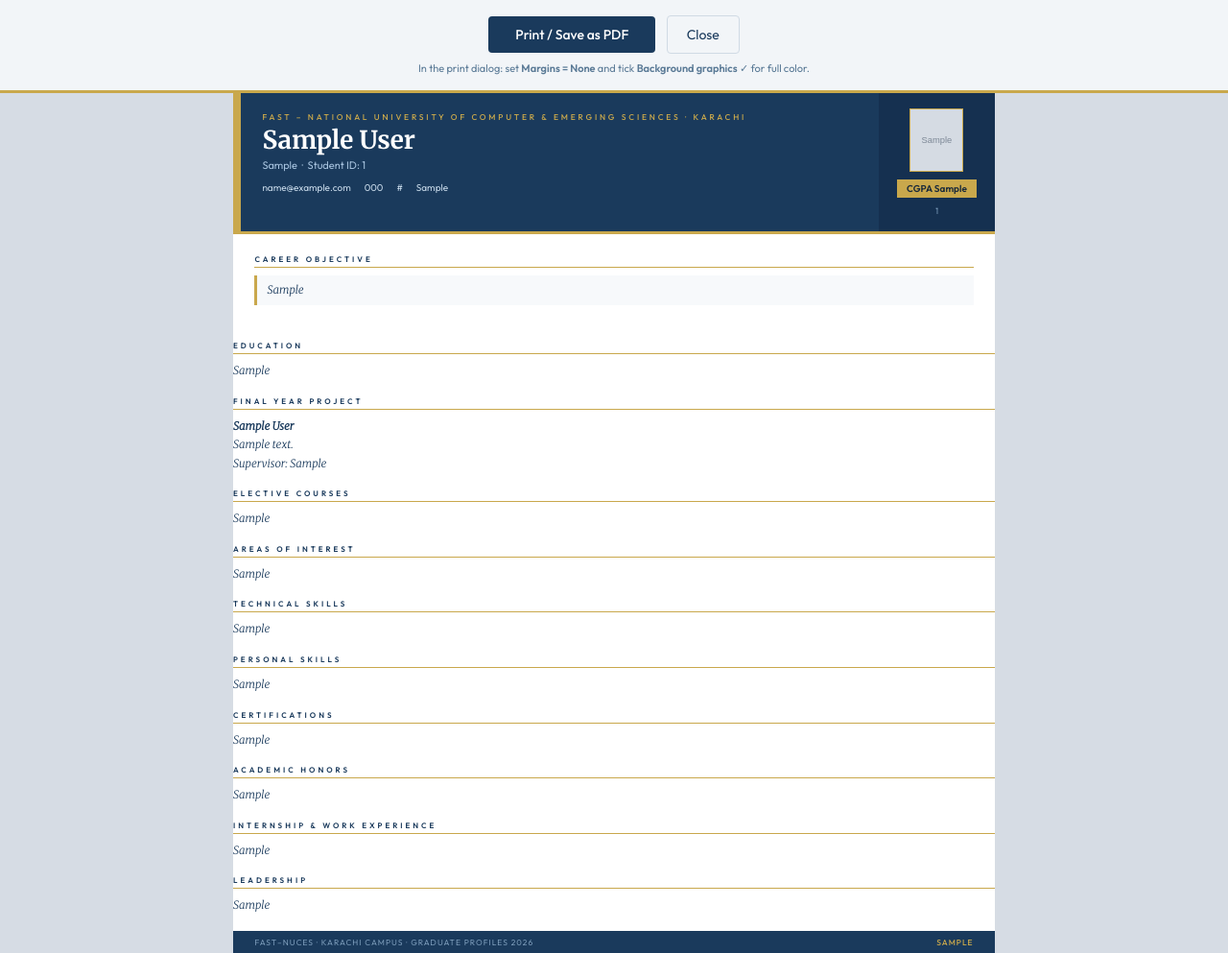
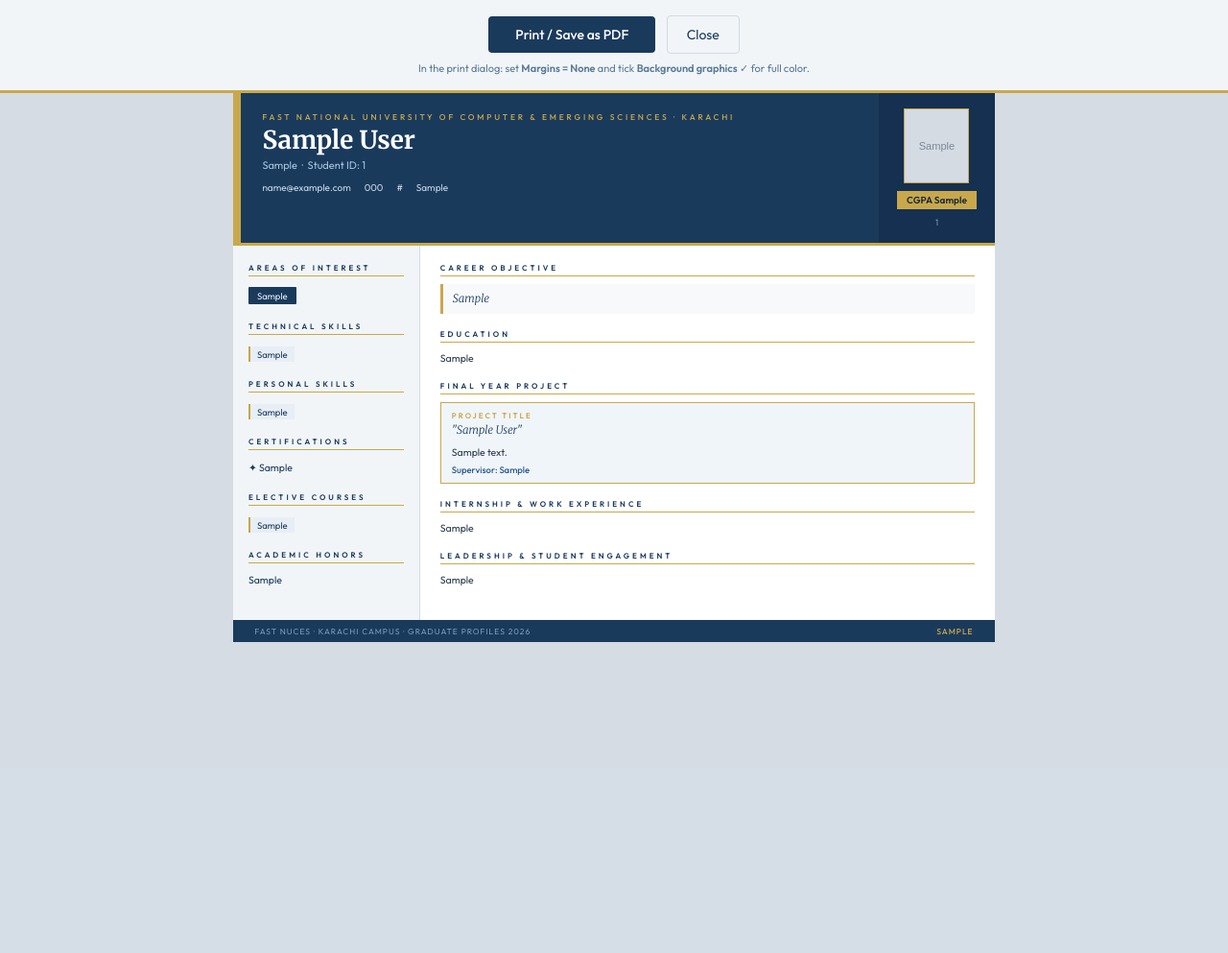
Before and after one commit to alisha-develops/fast-grad-cvs, a FastAPI app: page /admin/preview/1 in a window 1280 px wide. Shown: the whole page at 96% size. After the commit the page ends 669 px from the top, so only its background shows below. Run offline with FastAPI, Linux system fonts and the light colour scheme; the visitor is signed in with stand-in values (Sample User, id 1); tables that the repository leaves empty hold one stand-in row (values such as "Sample post"); grey boxes marked "Sample" are stand-in pictures; parts of the project's set-up code (start-up, migrations or seed data) failed here and were passed over.

Commit message:
fix preview

```diff
--- a/backend/templates/preview.html
+++ b/backend/templates/preview.html
@@ -21,7 +21,7 @@
             <div class="header-row">
                 <div class="header-gold-edge"></div>
                 <div class="header-text">
-                    <p class="header-eyebrow">FAST – National University of Computer &amp; Emerging Sciences · Karachi</p>
+                    <p class="header-eyebrow">FAST  National University of Computer &amp; Emerging Sciences · Karachi</p>
                     <h1 class="header-name">{{ student.full_name }}</h1>
                     <p class="header-meta">{{ student.degree_program or 'BS Computer Science' }} &nbsp;·&nbsp; Student ID: {{ student.student_id }}</p>
                     <div class="header-contacts">
@@ -37,10 +37,9 @@
                 </div>
                 <div class="header-side">
                     {% if student.photo_url %}
-                    <img src="{{ student.photo_url }}" class="header-photo" style="width: 56px; height: 66px;"/>
+                    <img src="{{ student.photo_url }}" class="header-photo"/>
                     {% else %}
-                    <div class="header-photo-placeholder" style="width: 56px;
-                    height: 66px;"></div>
+                    <div class="header-photo-placeholder"></div>
                     {% endif %}
                     <div class="cgpa-badge">CGPA {{ student.cgpa }}</div>
                     <p class="header-side-id">{{ student.student_id }}</p>
@@ -50,6 +49,72 @@
         <div class="gold-bar"></div>
 
         <div class="cv-body">
+            <div class="sidebar">
+
+                {% if student.areas_of_interest %}
+                <div class="section">
+                    <p class="sec-title">Areas of Interest</p>
+                    {% for item in student.areas_of_interest.split(',') %}
+                    <span class="pill">{{ item.strip() }}</span>
+                    {% endfor %}
+                </div>
+                {% endif %}
+
+                {% if student.technical_skills %}
+                <div class="section">
+                    <p class="sec-title">Technical Skills</p>
+                    {% for item in student.technical_skills.split('\n') %}
+                        {% if item.strip() %}
+                        <span class="tag">{{ item.strip() }}</span>
+                        {% endif %}
+                    {% endfor %}
+                </div>
+                {% endif %}
+
+                {% if student.personal_skills %}
+                <div class="section">
+                    <p class="sec-title">Personal Skills</p>
+                    {% for item in student.personal_skills.split(',') %}
+                    <span class="tag">{{ item.strip() }}</span>
+                    {% endfor %}
+                </div>
+                {% endif %}
+
+                {% if student.certifications %}
+                <div class="section">
+                    <p class="sec-title">Certifications</p>
+                    {% for item in student.certifications.split('\n') %}
+                        {% if item.strip() %}
+                        <div class="cert-item">✦ {{ item.strip() }}</div>
+                        {% endif %}
+                    {% endfor %}
+                </div>
+                {% endif %}
+
+                {% if student.elective_courses %}
+                <div class="section">
+                    <p class="sec-title">Elective Courses</p>
+                    {% for item in student.elective_courses.split(',') %}
+                    <span class="tag">{{ item.strip() }}</span>
+                    {% endfor %}
+                </div>
+                {% endif %}
+
+                {% if student.honors %}
+                <div class="section">
+                    <p class="sec-title">Academic Honors</p>
+                    {% for item in student.honors.split('\n') %}
+                        {% if item.strip() %}
+                        <div class="honor-item">{{ item.strip() }}</div>
+                        {% endif %}
+                    {% endfor %}
+                </div>
+                {% endif %}
+
+            </div>
+
+            <div class="main">
+
                 {% if student.objective %}
                 <div class="section">
                     <p class="sec-title">Career Objective</p>
@@ -58,61 +123,49 @@
                     </div>
                 </div>
                 {% endif %}
-        </div>
+
+                {% if student.education %}
                 <div class="section">
                     <p class="sec-title">Education</p>
-            <p class="obj-text">{{ student.education }}</p>
+                    <p class="eb">{{ student.education }}</p>
                 </div>
+                {% endif %}
 
+                {% if student.fyp_title %}
                 <div class="section">
                     <p class="sec-title">Final Year Project</p>
-            <p class="obj-text"><strong>{{ student.fyp_title }}</strong></p>
-            <p class="obj-text">{{ student.fyp_desc }}</p>
-            <p class="obj-text">Supervisor: {{ student.fyp_supervisor }}</p>
+                    <div class="thesis-box">
+                        <p class="thesis-label">Project Title</p>
+                        <p class="thesis-title">"{{ student.fyp_title }}"</p>
+                        {% if student.fyp_desc %}
+                        <p class="eb" style="margin-top:6px;">{{ student.fyp_desc }}</p>
+                        {% endif %}
+                        {% if student.fyp_supervisor %}
+                        <p class="thesis-sup">Supervisor: {{ student.fyp_supervisor }}</p>
+                        {% endif %}
                     </div>
+                </div>
+                {% endif %}
 
-        <div class="section">
-            <p class="sec-title">Elective Courses</p>
-            <p class="obj-text">{{ student.elective_courses }}</p>
-        </div>
-
-        <div class="section">
-            <p class="sec-title">Areas of Interest</p>
-            <p class="obj-text">{{ student.areas_of_interest }}</p>
-        </div>
-
-        <div class="section">
-            <p class="sec-title">Technical Skills</p>
-            <p class="obj-text">{{ student.technical_skills }}</p>
-        </div>
-
-        <div class="section">
-            <p class="sec-title">Personal Skills</p>
-            <p class="obj-text">{{ student.personal_skills }}</p>
-        </div>
-
-        <div class="section">
-            <p class="sec-title">Certifications</p>
-            <p class="obj-text">{{ student.certifications }}</p>
-        </div>
-
-        <div class="section">
-            <p class="sec-title">Academic Honors</p>
-            <p class="obj-text">{{ student.honors }}</p>
-        </div>
-
+                {% if student.internship %}
                 <div class="section">
                     <p class="sec-title">Internship &amp; Work Experience</p>
-            <p class="obj-text">{{ student.internship }}</p>
+                    <p class="eb">{{ student.internship }}</p>
                 </div>
+                {% endif %}
 
+                {% if student.leadership %}
                 <div class="section">
-            <p class="sec-title">Leadership</p>
-            <p class="obj-text">{{ student.leadership }}</p>
+                    <p class="sec-title">Leadership &amp; Student Engagement</p>
+                    <p class="eb">{{ student.leadership }}</p>
+                </div>
+                {% endif %}
+
+            </div>
         </div>
 
         <div class="footer">
-            <span class="footer-left">FAST–NUCES · KARACHI CAMPUS · GRADUATE PROFILES 2026</span>
+            <span class="footer-left">FAST NUCES · KARACHI CAMPUS · GRADUATE PROFILES 2026</span>
             <span class="footer-right">{{ (student.degree_program or 'BS COMPUTER SCIENCE').upper() }}</span>
         </div>
     </div>
--- a/frontend/css/preview.css
+++ b/frontend/css/preview.css
@@ -4,6 +4,7 @@
     padding: 0;
     -webkit-print-color-adjust: exact !important;
     print-color-adjust: exact !important;
+    color-adjust: exact !important;
 }
 
 body {
@@ -18,6 +19,7 @@ body {
     position: relative;
     overflow: hidden;
 }
+
 .cv-header {
     background: #1a3a5c;
     position: relative;
@@ -85,6 +87,20 @@ body {
     min-width: 110px;
 }
 
+.header-photo {
+    width: 68px;
+    height: 78px;
+    object-fit: cover;
+    border: 1.5px solid #c9a84c;
+}
+
+.header-photo-placeholder {
+    width: 68px;
+    height: 78px;
+    border: 1.5px solid #c9a84c;
+    background: #1a3a5c;
+}
+
 .cgpa-badge {
     background: #c9a84c;
     color: #1a2a3a;
@@ -106,9 +122,20 @@ body {
 }
 
 .cv-body {
-    padding: 1.3rem 1.4rem;
+    display: grid;
+    grid-template-columns: 195px 1fr;
     position: relative;
     z-index: 1;
+}
+
+.sidebar {
+    background: #f2f5f8;
+    border-right: 0.5px solid #d0dae4;
+    padding: 1.1rem 1rem;
+}
+
+.main {
+    padding: 1.1rem 1.3rem;
     background: #fff;
 }
 
@@ -127,6 +154,50 @@ body {
     margin-bottom: 1rem;
 }
 
+.tag {
+    background: #e8eef5;
+    color: #1a3a5c;
+    font-size: 9.5px;
+    padding: 2px 7px;
+    border-left: 2px solid #c9a84c;
+    display: inline-block;
+    margin: 2px 2px 2px 0;
+}
+
+.pill {
+    background: #1a3a5c;
+    color: #e8f0f8;
+    font-size: 9.5px;
+    padding: 3px 9px;
+    border-radius: 1px;
+    display: inline-block;
+    margin: 2px 2px 2px 0;
+}
+
+.cert-item {
+    font-size: 10.5px;
+    color: #1a3a5c;
+    padding: 3px 0;
+    border-bottom: 0.5px solid #d8e2ea;
+}
+
+.cert-item:last-child {
+    border-bottom: none;
+}
+
+.honor-item {
+    font-size: 10.5px;
+    color: #1a3a5c;
+    padding: 2px 0;
+}
+
+.eb {
+    font-size: 10.5px;
+    color: #2a3a4a;
+    line-height: 1.55;
+    white-space: pre-line;
+}
+
 .obj-box {
     border-left: 3px solid #c9a84c;
     padding: 6px 10px;
@@ -140,6 +211,37 @@ body {
     line-height: 1.7;
     font-style: italic;
     font-weight: 300;
+}
+
+.thesis-box {
+    background: #f0f5fa;
+    border: 0.5px solid #c9a84c;
+    padding: 8px 11px;
+    margin-top: 5px;
+}
+
+.thesis-label {
+    font-size: 8px;
+    letter-spacing: 2px;
+    text-transform: uppercase;
+    color: #c9a84c;
+    font-weight: 600;
+}
+
+.thesis-title {
+    font-family: 'Merriweather', serif;
+    font-size: 11.5px;
+    color: #1a3a5c;
+    font-style: italic;
+    line-height: 1.4;
+    margin-top: 2px;
+}
+
+.thesis-sup {
+    font-size: 9.5px;
+    color: #2a5a8c;
+    margin-top: 4px;
+    font-weight: 500;
 }
 
 .footer {
@@ -200,16 +302,6 @@ body {
     margin-top: 8px;
 }
 
-.header-photo {
-    object-fit: cover;
-    border: 1.5px solid #c9a84c;
-}
-
-.header-photo-placeholder {
-    border: 1.5px solid #c9a84c;
-    background: #1a3a5c;
-}
-
 @media print {
     body {
         background: #fff;
@@ -223,6 +315,10 @@ body {
         margin: 0;
     }
 
+    button {
+        display: none !important;
+    }
+
     .print-bar {
         display: none !important;
     }
```
Lines whose indentation alone changed are shown as unchanged.
